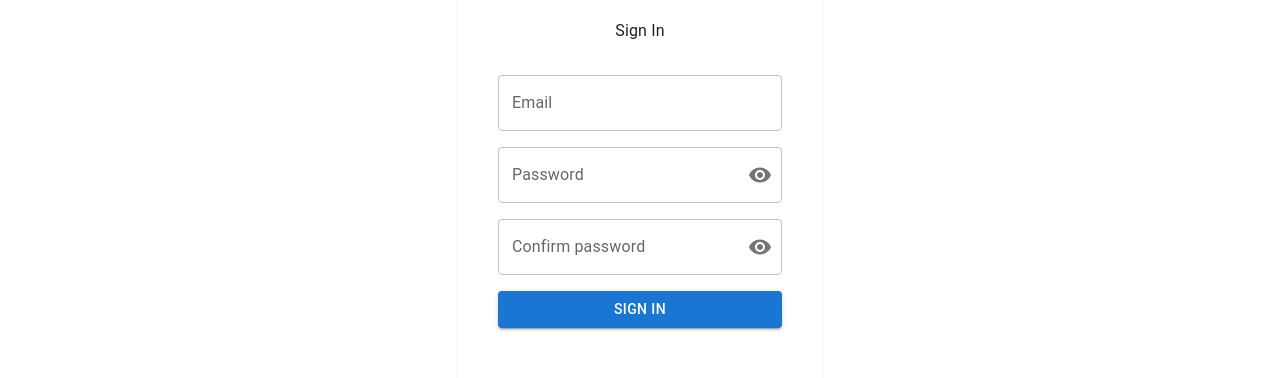
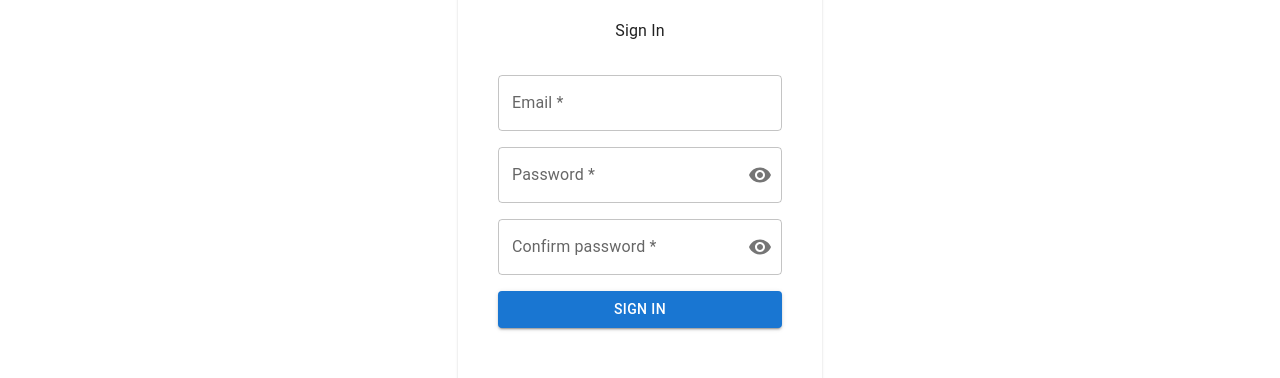
Before and after one commit to juancmandev/reactive-store, a React (Vite) app: page /account in a window 1280 px wide. Both pictures are taken after a click on the tab "SIGN IN". Shown: the part 258-636 px from the top of the page. Built offline with nearby package versions, Linux system fonts and the light colour scheme.

Commit message:
add validation to sign in form

```diff
--- a/src/views/SignIn.tsx
+++ b/src/views/SignIn.tsx
@@ -12,15 +12,35 @@ import {
   IconButton,
   Button,
 } from '@mui/material';
-import { NavLink } from 'react-router-dom';
 import { Visibility, VisibilityOff } from '@mui/icons-material';
-import { AccountPaperContainer } from '../styles/styledComponents';
+import { useFormik } from 'formik';
+import * as Yup from 'yup';
+import {
+  AccountPaperContainer,
+  Form,
+  HelperErrorText,
+} from '../styles/styledComponents';
 
 const SignIn = () => {
-  const [password, setPassword] = useState('');
-  const [confirmPassword, setConfirmPassword] = useState('');
   const [showPassword, setShowPassword] = useState(false);
   const [showConfirmPassword, setShowConfirmPassword] = useState(false);
+
+  const validationSchema = () => ({
+    email: Yup.string().email('Email not valid').required('Email required'),
+    password: Yup.string().required('Pasword required'),
+    confirmPassword: Yup.string()
+      .oneOf([Yup.ref('password'), null], 'Passwords must match')
+      .required('Confirm password equired'),
+  });
+
+  const formik = useFormik({
+    initialValues: { email: '', password: '', confirmPassword: '' },
+    initialErrors: { email: '', password: '', confirmPassword: '' },
+    validationSchema: Yup.object(validationSchema()),
+    onSubmit: () => {
+      console.log('Valid!');
+    },
+  });
 
   const handleClickShowPassword = () => {
     setShowPassword(!showPassword);
@@ -30,30 +50,30 @@ const SignIn = () => {
     setShowConfirmPassword(!showConfirmPassword);
   };
 
-  const handlePassword = (e: ChangeEvent<HTMLInputElement>) => {
-    setPassword(e.target.value);
-  };
-
-  const handleConfirmPassword = (e: ChangeEvent<HTMLInputElement>) => {
-    setConfirmPassword(e.target.value);
-  };
-
   return (
     <AccountPaperContainer>
       <Paper sx={{ padding: '60px 40px' }}>
         <Stack alignItems='center' spacing={4}>
           <Typography>Sign In</Typography>
-          <form>
-            <Stack spacing={2}>
-              <TextField type='email' fullWidth id='email' label='Email' />
-              <FormControl>
-                <InputLabel htmlFor='password'>Password</InputLabel>
+          <Form onSubmit={formik.handleSubmit}>
+            <TextField
+              fullWidth
+              id='email'
+              type='email'
+              label='Email *'
+              value={formik.values.email}
+              onChange={formik.handleChange}
+              error={formik.errors.email ? true : false}
+              helperText={formik.errors.email}
+            />
+            <FormControl error={formik.errors.password ? true : false}>
+              <InputLabel htmlFor='password'>Password *</InputLabel>
               <OutlinedInput
                 id='password'
-                  label='Password'
+                label='Password *'
                 type={showPassword ? 'text' : 'password'}
-                  value={password}
-                  onChange={handlePassword}
+                value={formik.values.password}
+                onChange={formik.handleChange}
                 endAdornment={
                   <InputAdornment position='end'>
                     <IconButton
@@ -65,36 +85,41 @@ const SignIn = () => {
                   </InputAdornment>
                 }
               />
+              {formik.errors.password ? (
+                <HelperErrorText>{formik.errors.password}</HelperErrorText>
+              ) : null}
             </FormControl>
-              <FormControl>
-                <InputLabel htmlFor='confirm-password'>
-                  Confirm password
+            <FormControl error={formik.errors.confirmPassword ? true : false}>
+              <InputLabel htmlFor='confirmPassword'>
+                Confirm password *
               </InputLabel>
               <OutlinedInput
-                  id='confirm-password'
-                  label='Confirm password'
+                id='confirmPassword'
+                label='Confirm password *'
                 type={showConfirmPassword ? 'text' : 'password'}
-                  value={confirmPassword}
-                  onChange={handleConfirmPassword}
+                value={formik.values.confirmPassword}
+                onChange={formik.handleChange}
                 endAdornment={
                   <InputAdornment position='end'>
                     <IconButton
-                        aria-label='toggle password visibility'
+                      aria-label='toggle confirm password visibility'
                       onClick={handleClickShowConfirmPassword}
                       edge='end'>
-                        {showConfirmPassword ? (
-                          <VisibilityOff />
-                        ) : (
-                          <Visibility />
-                        )}
+                      {showConfirmPassword ? <VisibilityOff /> : <Visibility />}
                     </IconButton>
                   </InputAdornment>
                 }
               />
+              {formik.errors.confirmPassword ? (
+                <HelperErrorText>
+                  {formik.errors.confirmPassword}
+                </HelperErrorText>
+              ) : null}
             </FormControl>
-              <Button variant='contained'>Sign In</Button>
-            </Stack>
-          </form>
+            <Button type='submit' variant='contained'>
+              Sign In
+            </Button>
+          </Form>
         </Stack>
       </Paper>
     </AccountPaperContainer>
```
Lines whose indentation alone changed are shown as unchanged.
